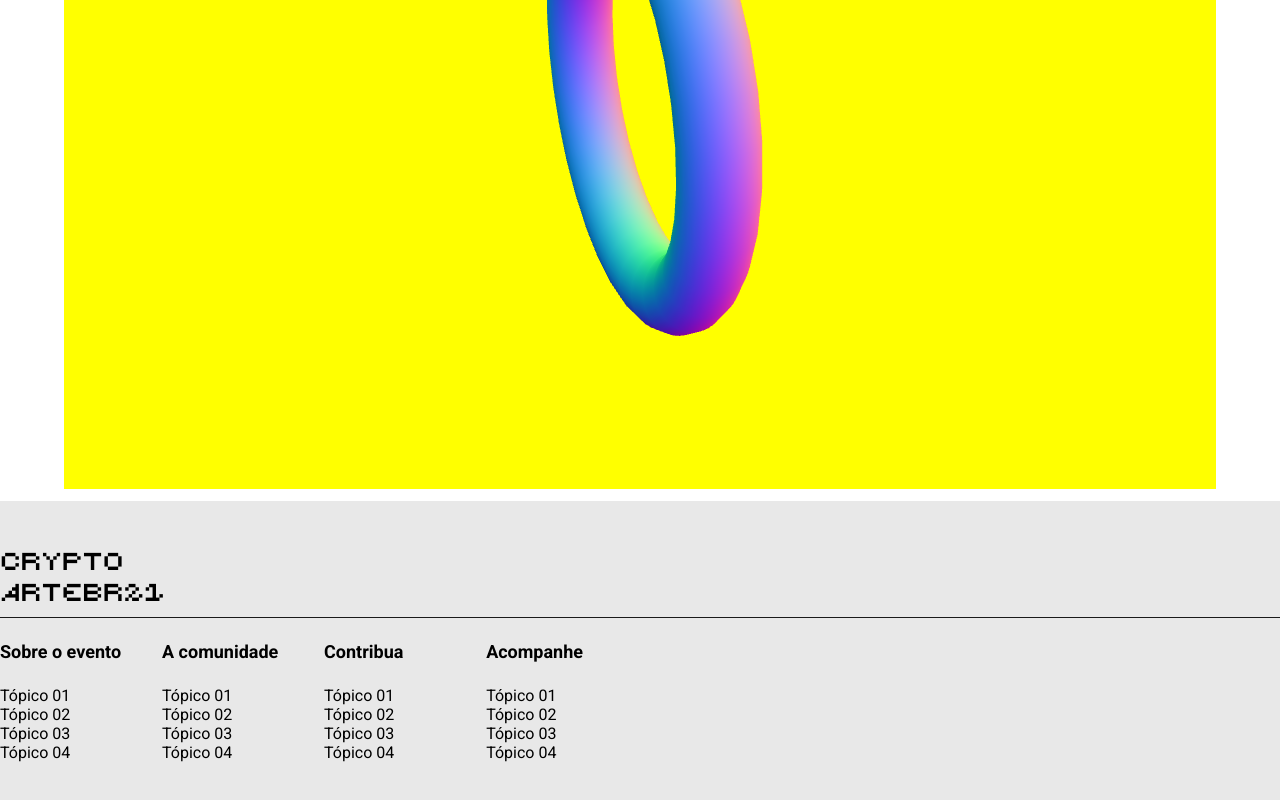
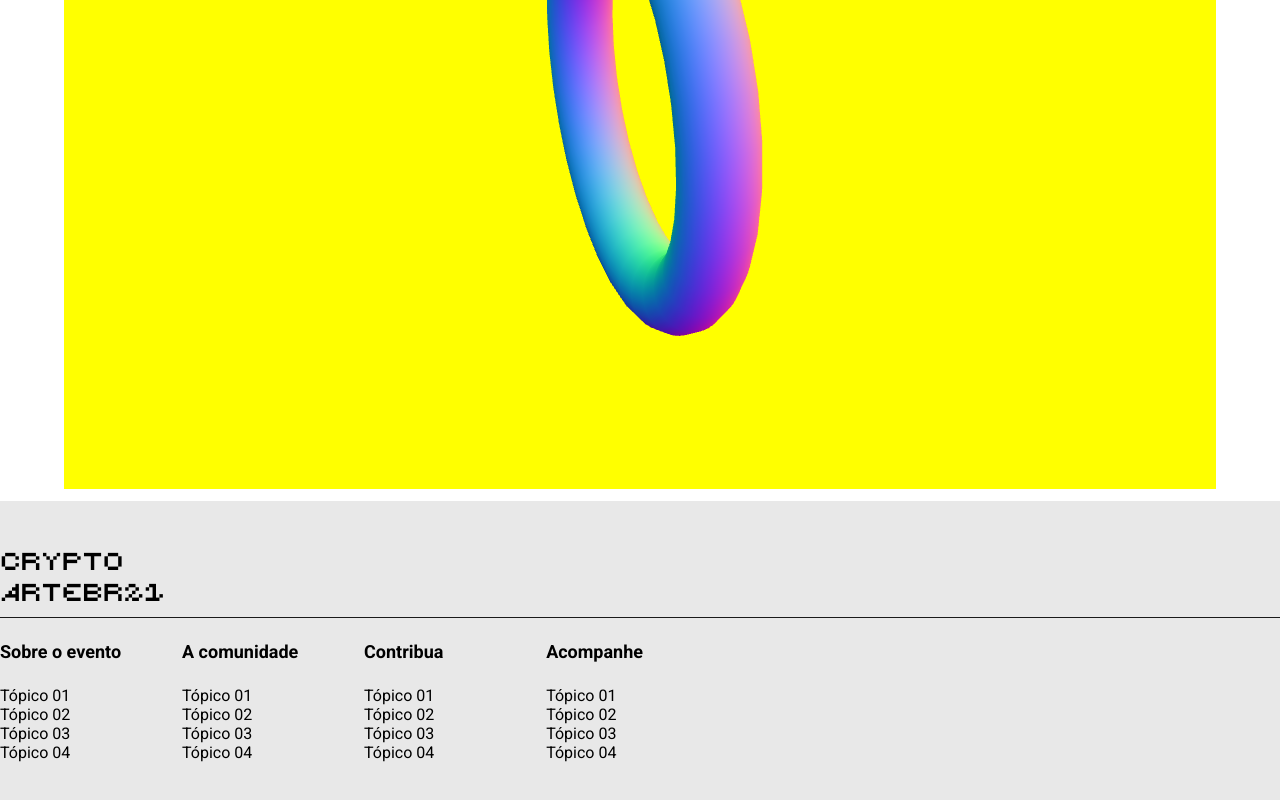
Before and after one commit to CryptoArtBr/expo2021-front, a Next.js app: page / in a window 1280 px wide. Shown: the part 423-1223 px from the top of the page. Built offline with nearby package versions, Linux system fonts and the light colour scheme; no server answers.

Commit message:
fix col gutter spacing

```diff
--- a/src/styles/globals.css
+++ b/src/styles/globals.css
@@ -29,7 +29,7 @@ a {
 }
 
 .row [class^='col'] {
-  margin: 0;
+  margin: 0 var(--spacing-600) 0 0;
 }
 
 @media only screen and (min-width: 33.75em) {
```
